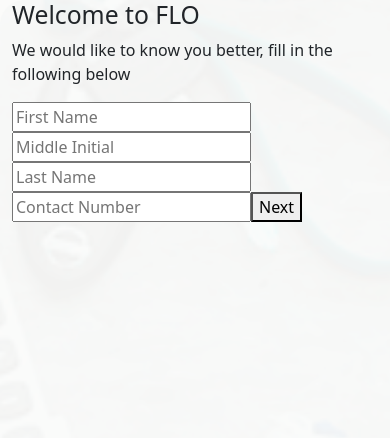
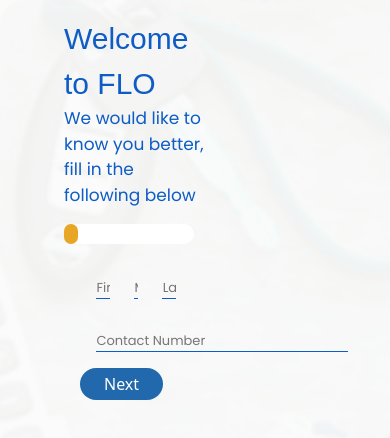
Before and after one commit to Polligzazer/re1, a React (Vite) app: page /complete-registration in a window 390 px wide. Shown: the top 438 px of the page. Built offline with nearby package versions, Linux system fonts and the light colour scheme; no server answers.

Commit message:
commit completereg

```diff
--- a/components/completeregistration.tsx
+++ b/components/completeregistration.tsx
@@ -3,6 +3,7 @@
 import { auth, db } from "../src/firebase";
 import { doc, getDoc, serverTimestamp, setDoc, updateDoc } from "firebase/firestore";
 import { onAuthStateChanged } from "firebase/auth";
+import "../css/completeregistration.css";
 
 const CompleteRegistration: React.FC = () => {
   const navigate = useNavigate();
@@ -163,19 +164,49 @@
     }
   };
 
+  const [progress, setProgress] = useState(11);
+  const handleButtonClick = () =>{
+    if (progress < 100) {
+      setProgress(progress + 50);
+    }
+  }
+
+  const handleButtonReset = () => {
+    setProgress(progress - 50);
+  }
+
+  const getColor = () => {
+    if (progress < 40) {
+      return "#e8a627";
+    } else if (progress < 70) {
+      return "#e8a627";
+    } else {
+      return "#2ecc71";
+    }
+  }
+
   return (
-    <div className="container">
+    <div className="main d-flex justify-content-start align-items-center px-5">
+      <div className="regcontainer p-3 mb-5">
+      <p className="welcometoflo p-0 m-0 ">Welcome to FLO</p>
+          <p className="wewouldlike ">We would like to know you better, fill in the following below</p>
+
       <div className="progress-bar">
         {[1, 2, 3].map((num) => (
           <div key={num} className={`progress-step ${step >= num ? "active" : ""}`}></div>
         ))}
-      </div>
+        </div>
+
+        <div className="progress-barr">
+          <div className="progress-bar-fill" style={{ width: `${progress}%`, backgroundColor: getColor() }}>
+          </div>
+        </div>
 
       {step === 1 && (
-        <div>
-          <h2>Welcome to FLO</h2>
-          <p>We would like to know you better, fill in the following below</p>
+        <div className="p-3 d-flex flex-column">
+        <div className="p-3 d-flex flex-row">
           <input
+            className="regFname me-4"
             type="text"
             name="firstName"
             value={formData.firstName}
@@ -185,15 +216,16 @@
             aria-label="First Name"
           />
           <input
+            className="regMinitial me-4"
             type="text"
             name="middleInitial"
             value={formData.middleInitial}
             onChange={handleChange}
-            placeholder="Middle Initial"
+            placeholder="MI"
             aria-label="Middle Initial"
           />
           <input
-            type="text"
+            className="regLname"
             name="lastName"
             value={formData.lastName}
             onChange={handleChange}
@@ -201,7 +233,11 @@
             placeholder="Last Name"
             aria-label="Last Name"
           />
+        </div>
+        <div className="p-3 d-flex flex-row">
+
           <input
+            className="regcontact"
             type="text"
             name="contact"
             value={formData.contact}
@@ -210,14 +246,19 @@
             placeholder="Contact Number"
             aria-label="Contact Number"
           />
-          <button onClick={() => setStep(2)}>Next</button>
+          </div>
+          <div>
+              <button className="regnext1 p-1 px-4 rounded-5" onClick={() => {
+                setStep(2)
+                handleButtonClick()
+              }}> Next </button>
+          </div>
         </div>
       )}
 
       {step === 2 && (
-        <div>
-          <h2>Role Selection</h2>
-          <select name="role" value={formData.role} onChange={handleChange} required aria-label="Select Role">
+        <div className="mt-3">
+          <select className="selectroledrop" name="role" value={formData.role} onChange={handleChange} required aria-label="Select Role">
             <option value="">Select Role</option>
             <option value="faculty">Faculty</option>
             <option value="staff">Staff</option>
@@ -227,6 +268,7 @@
           {formData.role === "student" && (
             <>
               <select
+                className="selectstrand mx-3"
                 name="strandOrCourse"
                 value={formData.strandOrCourse}
                 onChange={handleChange}
@@ -246,6 +288,7 @@
               </select>
 
               <input
+                className="selectyear"
                 type="text"
                 name="yearSection"
                 value={formData.yearSection}
@@ -256,22 +299,37 @@
               />
             </>
           )}
-
-          <button onClick={() => setStep(1)}>Previous</button>
-          <button onClick={() => setStep(3)}>Next</button>
+        <div className="mt-3 align-items-center justify-content-start d-flex">
+          <button className="regprevious me-2 p-1 px-4 rounded-5" onClick={() => {
+                setStep(1)
+                handleButtonReset()
+              }}>Previous</button>
+          <button className="regnext2 p-1 px-4 rounded-5" onClick={() => {
+                setStep(3)
+                handleButtonClick()}}>Next</button>
+        </div>
         </div>
       )}
 
       {step === 3 && (
         <div>
-          <h2>Confirmation</h2>
-          <p>Review your details before submitting.</p>
-          <button onClick={() => setStep(2)}>Previous</button>
-          <button onClick={handleSubmit} disabled={loading}>
-            {loading ? "Submitting..." : "Submit"}
-          </button>
+          <p className="regreview "> Please review your details before submitting</p>
+          <button className="regprevious2 me-2 p-1 px-4  rounded-5" onClick={() => {
+                setStep(2)
+                handleButtonReset()
+              }}>Previous</button>
+          <button className="regsubmit p-1 px-4  rounded-5" onClick={handleSubmit}>Submit</button>
         </div>
-      )}
+        )}
+      </div>
+      <div className="imgcustomshow" >
+        <img src="./src/assets/image.png" style={{
+          maxWidth:'100%',
+          height:'100%',
+          objectFit:"cover"
+        }}/>
+
+      </div>
     </div>
   );
 };
--- /dev/null
+++ b/css/completeregistration.css
@@ -0,0 +1,155 @@
+.progress-barr {
+    width:90%;
+    height: 20px;
+    border-radius:10px ;
+    background-color:#ffffff;
+    margin-bottom: 1%;
+}
+
+.progress-bar-fill {
+    height:100%;
+    border-radius: 10px;
+    background-color:#e8a627;
+    transition: width 0.5s ease-out;
+}
+
+.label {
+    margin-top: 10px;
+    font-size: 25px;
+    font-weight: bold;
+    color: aquamarine;
+}
+
+.progress{
+    border: 0.5px solid grey;
+}
+
+.main{
+    width: 100%;
+    height: 100vh;
+}
+.regcontainer {
+   width: 60%;
+}
+.welcometoflo{
+    color:#0e5cc5;
+    font-size: clamp(30px, 2vw, 42px);
+    font-family:"DM Sans", sans-serif;
+} .wewouldlike {
+    color:#0e5cc5;
+    font-size: clamp(17px, 1vw, 27px);
+    font-family:"Poppins", sans-serif;
+}
+.regFname, .regMinitial, .regLname, .regcontact, .selectroledrop, .regprevious, .selectstrand, .selectyear{
+    border:none;
+    padding:0.5%;
+    background-color: transparent;
+    font-family:"Poppins", sans-serif;
+    font-size: clamp(13px, 1vw, 27px);
+    border-bottom: 1px solid #0e5cc5;
+    color: black;
+}
+
+.regreview{
+    font-size: clamp(15px, 1.3vw, 27px);
+}
+
+input:focus{
+    outline: none !important;
+    border-top:none !important;
+    border-left: none !important;
+    border-right: none !important;
+    border-bottom: 1px solid #0e5cc5;
+}
+.regMinitial {
+    width:10%;
+}
+
+.regFname{
+    width: 35%;
+}
+.regLname{
+    width: 35%;
+}
+
+.selectyear{
+    width:11%;
+}
+
+.regFname:hover, .regMinitial:hover, .regLname:hover, .regcontact:hover, .selectroledrop:hover,
+.regprevious:hover, .selectstrand:hover, .selectyear:hover {
+    border:1px solid #2169ac;
+    border-radius: 2%;
+}
+
+.regnext1, .regnext2, .regprevious {
+   color: white;
+   background-color: #2169ac;
+   border: none;
+
+
+}
+
+.regnext1:hover, .regnext2:hover, .regprevious:hover, .regprevious2:hover {
+   background-color: #2f7ac0;
+}
+
+.roleselect, .regreview, .regconfirm {
+    color: #0e5cc5;
+}
+
+.regprevious2 {
+    color: white;
+    background-color: #2169ac;
+    border: none;
+
+
+
+}
+
+.regsubmit {
+    background-color:rgb(100, 201, 0);
+    color: white;
+    border: none;
+    padding: 0.4%;
+    padding-left: 3%;
+    padding-right: 3%;
+
+}
+
+.regsubmit:hover {
+    background-color:rgb(121, 216, 25);
+}
+
+.circle1 {
+    position: absolute;
+    top: 70%;
+    right: 75%;
+    width: 550px;
+    height: 550px;
+    background-image: linear-gradient(80deg, #004097, #92e9fd);
+    border-radius: 50%;
+}
+
+.circle2 {
+    position: absolute;
+    top: 62%;
+    right: 80%;
+    width: 600px;
+    height: 600px;
+    background-image: linear-gradient(350deg, #004097, #92e9fd);
+    border-radius: 50%;
+}
+.imgcustomshow{
+
+        width:40%;
+        height:100vh;
+        padding-top:2%;
+        padding-bottom:2%;
+
+}
+@media (max-width: 768px) {
+    .imgcustomshow{
+        display: none;
+    }
+}
```
Also changed, not shown: 2 other files (tests, documents, lock files or other folders).
